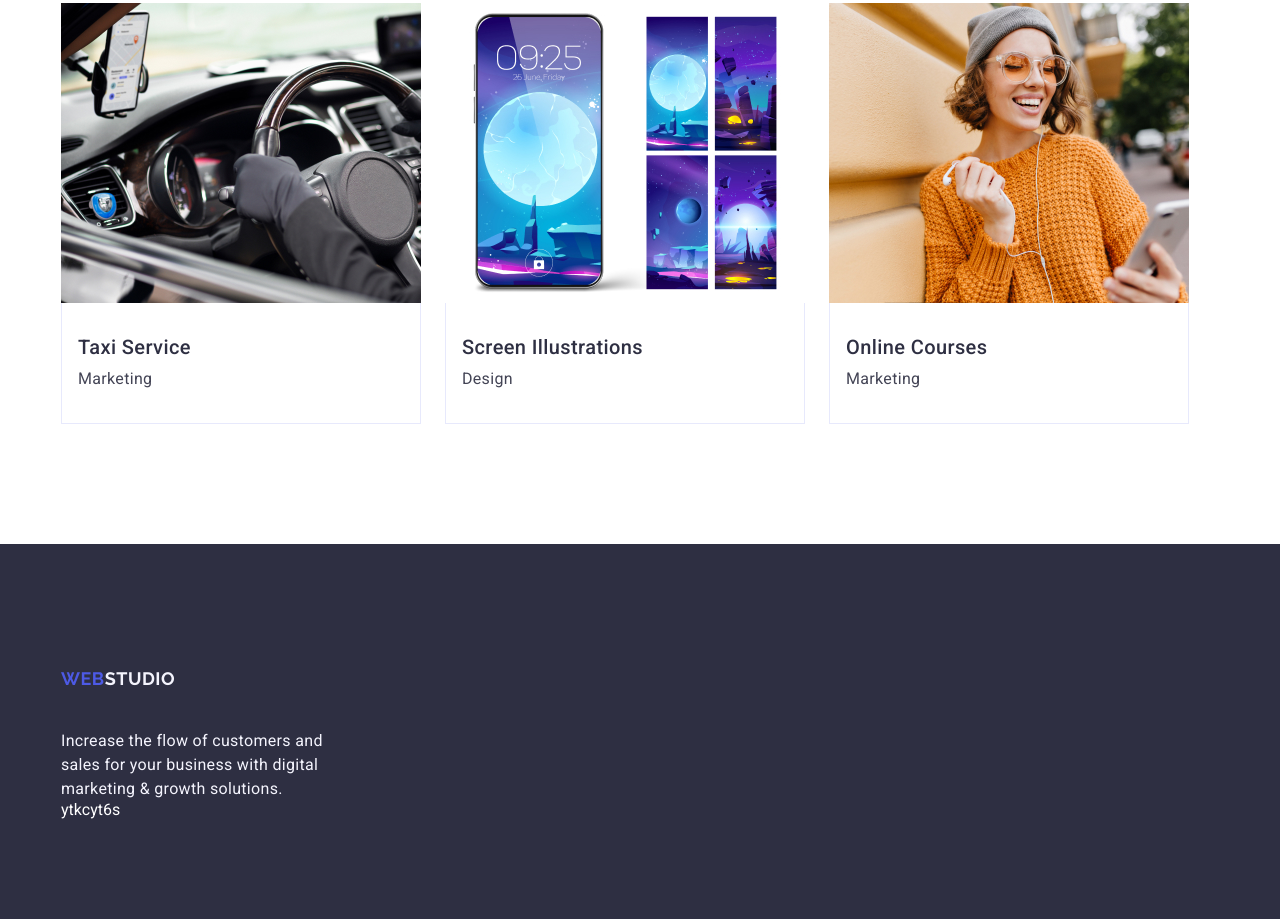
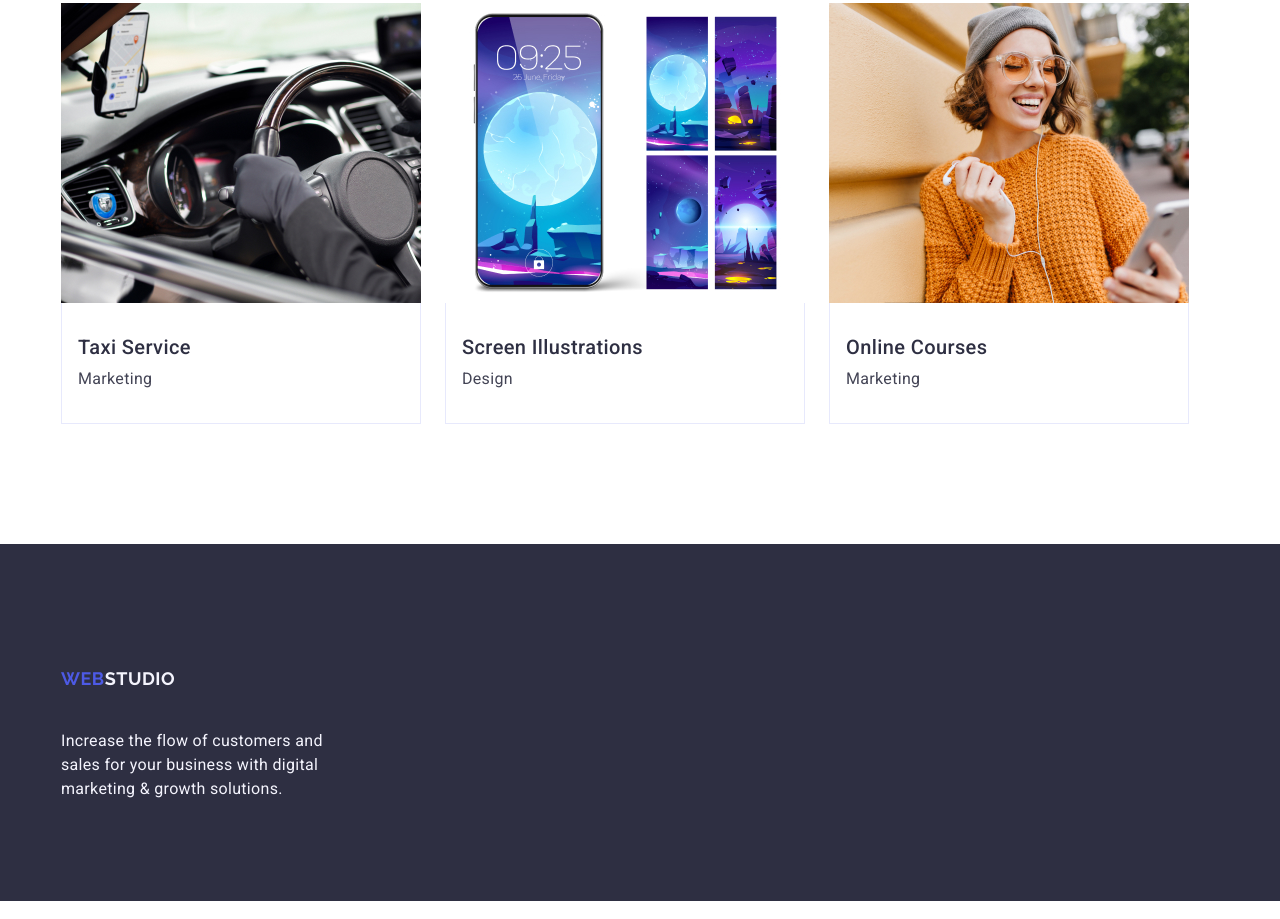
Before and after one commit to merci54/goit-markup-hw-04, a plain HTML site: page index.html in a window 1280 px wide. Shown: the part 2625-3544 px from the top of the page. Drawn offline with nearby package versions, Linux system fonts and the light colour scheme.

Commit message:
fourth commit

```diff
--- a/index.html
+++ b/index.html
@@ -519,9 +519,6 @@
           Increase the flow of customers and sales for your business with
           digital marketing & growth solutions.
         </p>
-        <div class="abra">
-          <p>ytkcyt6s</p>
-        </div>
       </div>
     </footer>
   </body>
```
